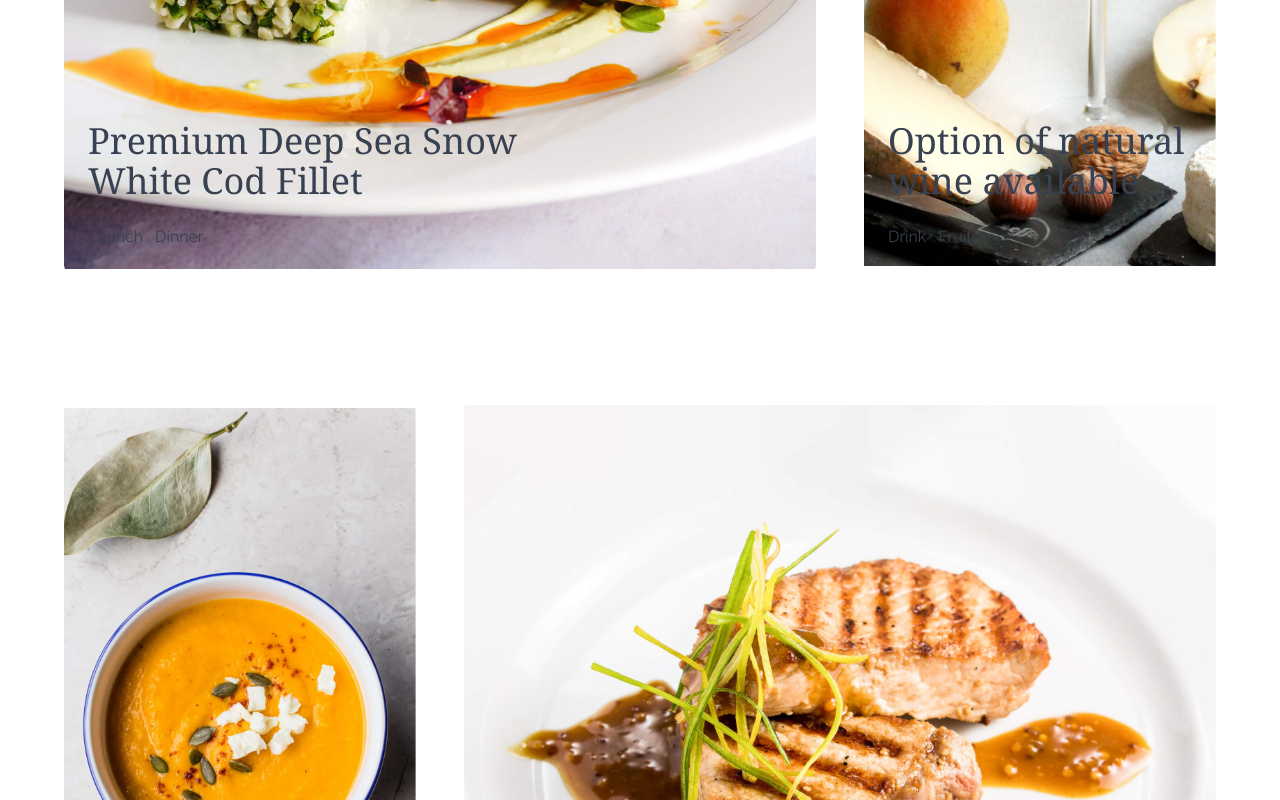
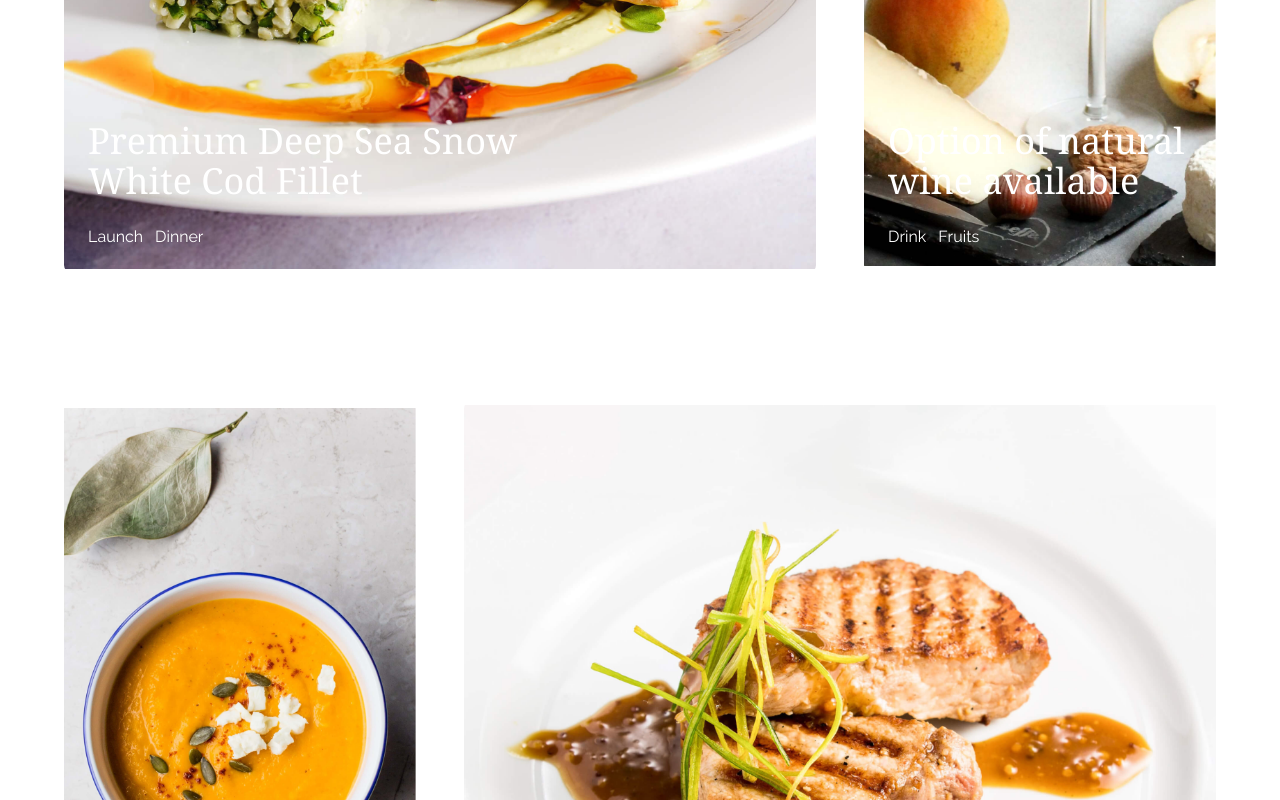
Before and after one commit to ussyalfaks/foodzero, a React (Vite) app in the folder food/: page /PortfolioGrid in a window 1280 px wide. Shown: the part 1340-2140 px from the top of the page. Built offline with nearby package versions, Linux system fonts and the light colour scheme.

Commit message:
feat: changed gridlayout text to white

```diff
--- a/food/src/components/porfolioComps/GridLayout.jsx
+++ b/food/src/components/porfolioComps/GridLayout.jsx
@@ -11,7 +11,7 @@ export default function GridLayout ({img1, img2, col6, col3,  Htext, Ptext1, Pte
             alt="image-grid-1"
             className="w-full lg:h-[700px] object-contain rounded-lg mb-5 md:mb-0"
           />
-          <div className='absolute bottom-6 left-6 text-gray-700'>
+          <div className='absolute bottom-6 left-6 text-white'>
               <h2 className='text-xl lg:text-4xl md:pb-4 font-serif'>{Htext}</h2>
               <div className='flex gap-3 mt-2'>
                   <p>{Ptext1}</p>
@@ -26,7 +26,7 @@ export default function GridLayout ({img1, img2, col6, col3,  Htext, Ptext1, Pte
             alt="image-grid-2"
             className="w-full lg:h-[700px] object-contain rounded-lg md:mb-0"
           />
-            <div className='absolute bottom-6 left-6 text-gray-700'>
+            <div className='absolute bottom-6 left-6 text-white'>
                 <h2 className='text-xl lg:text-4xl md:pb-4 font-serif'>{secHtext}</h2>
                 <div className='flex gap-3 mt-2'>
                     <p>{secPtext1}</p>
```
